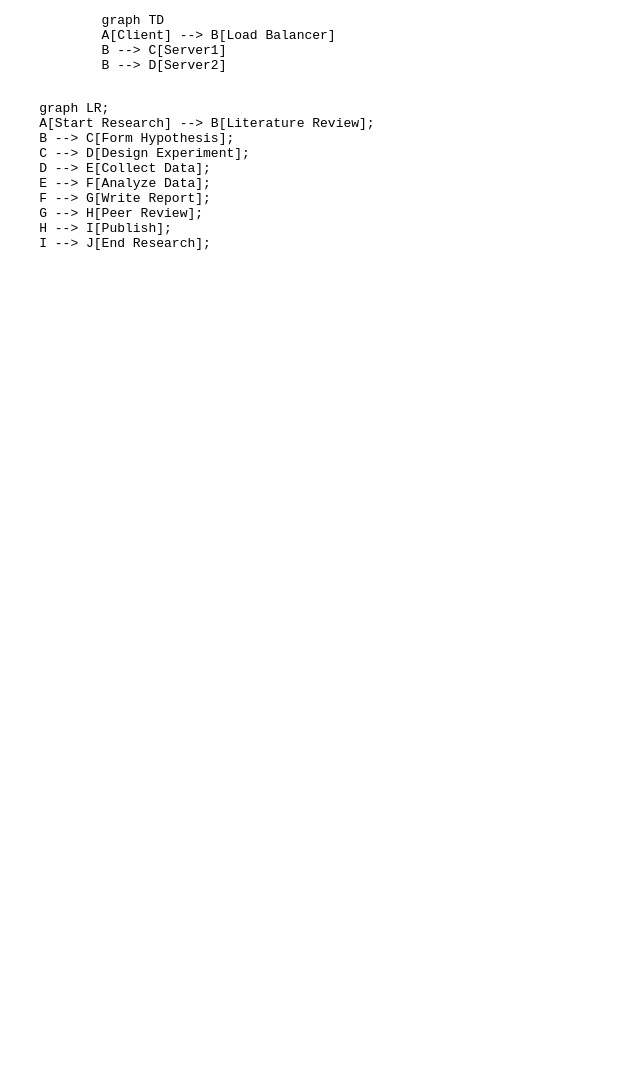
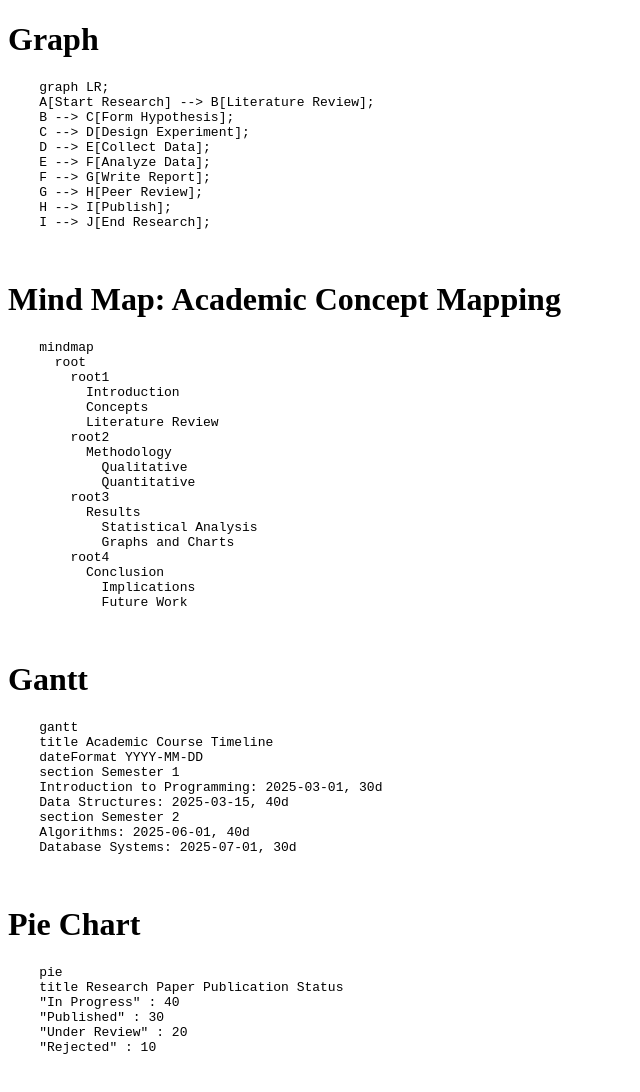
Before and after one commit to alibhutto64/academic-diagrams, a website: page index.html in a window 1280 px wide. Shown: the whole page, without its empty margins (0-640 px from the left). Before the commit the page ends 800 px from the top, so only its background shows below. Drawn offline with Linux system fonts and the light colour scheme.

Commit message:
add more examples

```diff
--- a/index.html
+++ b/index.html
@@ -8,13 +8,7 @@
 </head>
 
 <body>
-  <pre class="mermaid">
-            graph TD
-            A[Client] --> B[Load Balancer]
-            B --> C[Server1]
-            B --> D[Server2]
-  </pre>
-
+  <h1>Graph</h1>
   <pre class="mermaid">
     graph LR;
     A[Start Research] --> B[Literature Review];
@@ -29,6 +23,56 @@
 
   </pre>
 
+  <h1>Mind Map: Academic Concept Mapping</h1>
+
+  <pre class="mermaid">
+    mindmap
+      root
+        root1
+          Introduction
+          Concepts
+          Literature Review
+        root2
+          Methodology
+            Qualitative
+            Quantitative
+        root3
+          Results
+            Statistical Analysis
+            Graphs and Charts
+        root4
+          Conclusion
+            Implications
+            Future Work
+
+  </pre>
+
+  <h1>Gantt</h1>
+
+  <pre class="mermaid">
+    gantt
+    title Academic Course Timeline
+    dateFormat YYYY-MM-DD
+    section Semester 1
+    Introduction to Programming: 2025-03-01, 30d
+    Data Structures: 2025-03-15, 40d
+    section Semester 2
+    Algorithms: 2025-06-01, 40d
+    Database Systems: 2025-07-01, 30d
+
+  </pre>
+
+  <h1>Pie Chart</h1>
+
+  <pre class="mermaid">
+    pie
+    title Research Paper Publication Status
+    "In Progress" : 40
+    "Published" : 30
+    "Under Review" : 20
+    "Rejected" : 10
+
+  </pre>
   <script src="https://cdn.jsdelivr.net/npm/mermaid@11.5.0/dist/mermaid.min.js"
     integrity="sha256-2obLuIPcceEhkE3G09G33hBdmE55ivVcZUlcKcGNHjU=" crossorigin="anonymous"></script>
 </body>
```
Also changed, not shown: dist/index.html.
